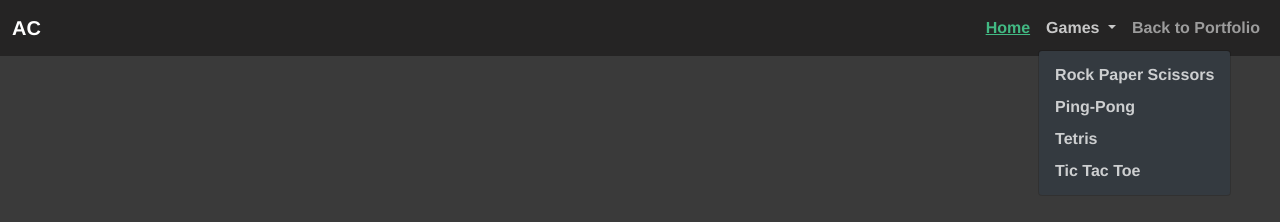
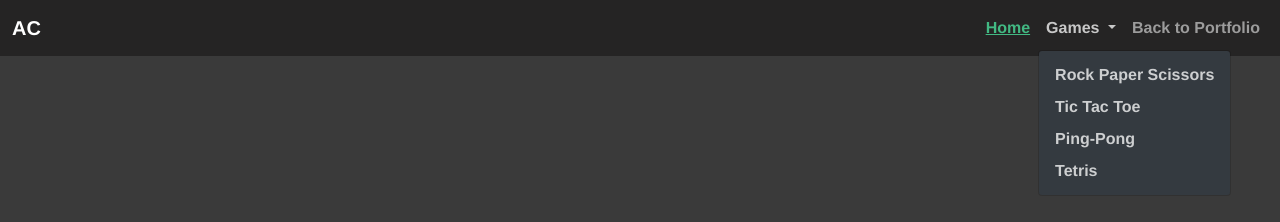
Before and after one commit to alfclark/game-zone, a Vue app: page / in a window 1280 px wide. Both pictures are taken after a click on the button "Games". Shown: the top 222 px of the page. Built offline with nearby package versions, Linux system fonts and the light colour scheme.

Commit message:
Game rearrangement

```diff
--- a/src/components/NavBar.vue
+++ b/src/components/NavBar.vue
@@ -44,17 +44,17 @@
               </li>
               <li>
                 <a class="dropdown-item" href="#"
+                  ><router-link to="/tic-tac-toe">Tic Tac Toe</router-link></a
+                >
+              </li>
+              <li>
+                <a class="dropdown-item" href="#"
                   ><router-link to="/ping-pong">Ping-Pong</router-link></a
                 >
               </li>
               <li>
                 <a class="dropdown-item" href="#"
                   ><router-link to="/tetris">Tetris</router-link></a
-                >
-              </li>
-              <li>
-                <a class="dropdown-item" href="#"
-                  ><router-link to="/tic-tac-toe">Tic Tac Toe</router-link></a
                 >
               </li>
             </ul>
```
